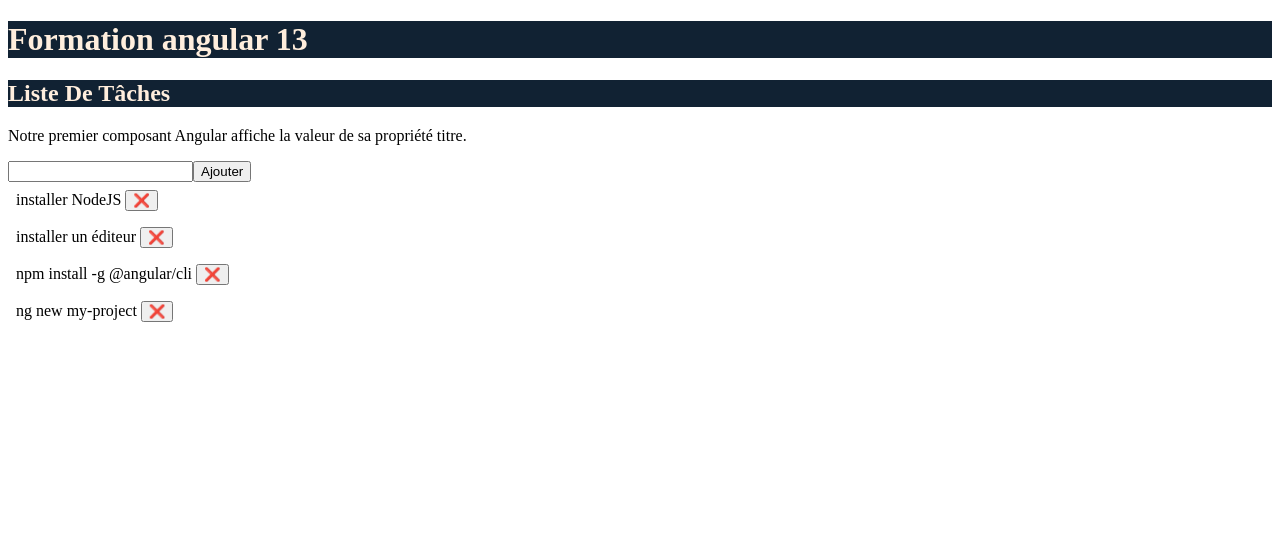
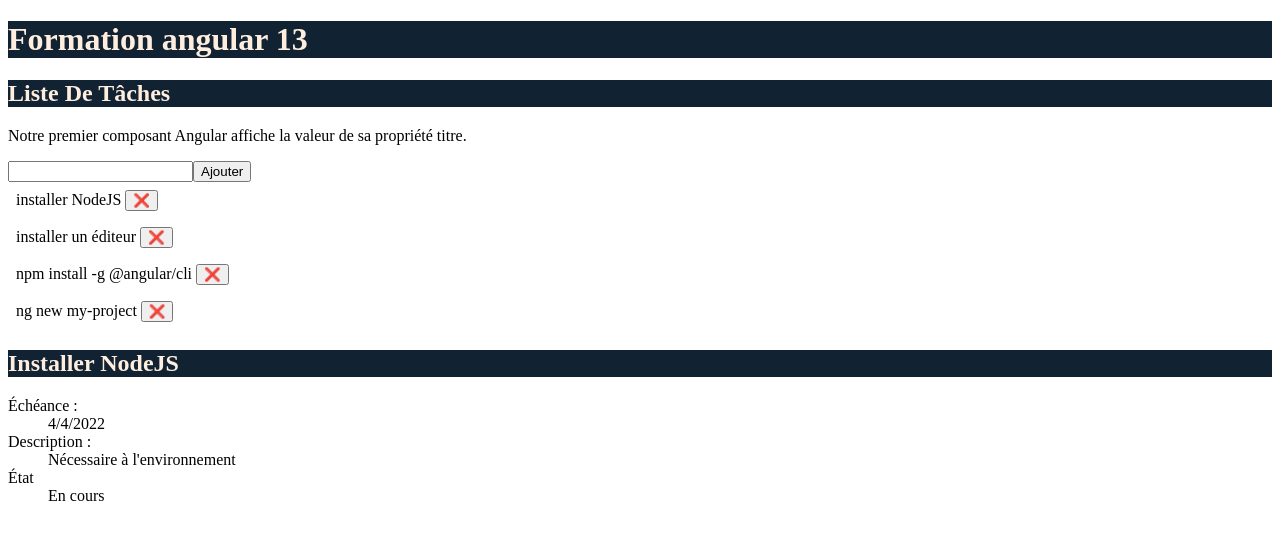
Before and after one commit to pbreteche/ng22w15, an Angular app: page / in a window 1280 px wide. Shown: the top 540 px of the page. Built offline with nearby package versions, Linux system fonts and the light colour scheme.

Commit message:
show task detail

```diff
--- a/src/app/app.component.html
+++ b/src/app/app.component.html
@@ -1,4 +1,4 @@
-<article>
+<nav>
 <h1>{{ title }}</h1>
 <p>Notre premier composant Angular affiche la valeur de sa propriété titre.</p>
 <ul>
@@ -8,4 +8,15 @@
         <button aria-label="Supprimer" (click)="delete(i)">❌</button>
     </li>
 </ul>
+</nav>
+<article *ngIf="selectedTask">
+    <h1>{{ selectedTask.name }}</h1>
+    <dl>
+        <dt>Échéance :</dt>
+        <dd>{{ selectedTask.deadline?.toLocaleDateString() }}</dd>
+        <dt>Description :</dt>
+        <dd>{{ selectedTask.description }}</dd>
+        <dt>État</dt>
+        <dd>{{ selectedTask.state }}</dd>
+    </dl>
 </article>
--- a/src/app/app.component.ts
+++ b/src/app/app.component.ts
@@ -11,9 +11,11 @@ export class AppComponent {
   title = 'Liste de tâches';
   tasks: Task[];
   newTask = new Task();
+  selectedTask?: Task;
 
   constructor(private storage: TasksStorageService) {
     this.tasks = storage.load();
+    this.selectedTask = this.tasks[0];
   }
 
   delete(i: number): void {
--- a/src/mock/tasks.ts
+++ b/src/mock/tasks.ts
@@ -3,7 +3,7 @@ import { Task, TaskState } from "src/app/task";
 export const tasks: Task[] = [
     {
         name: 'installer NodeJS',
-        deadline: undefined,
+        deadline: new Date('2022-04-04'),
         description: 'Nécessaire à l\'environnement',
         state: TaskState.InProgress
     },
```
